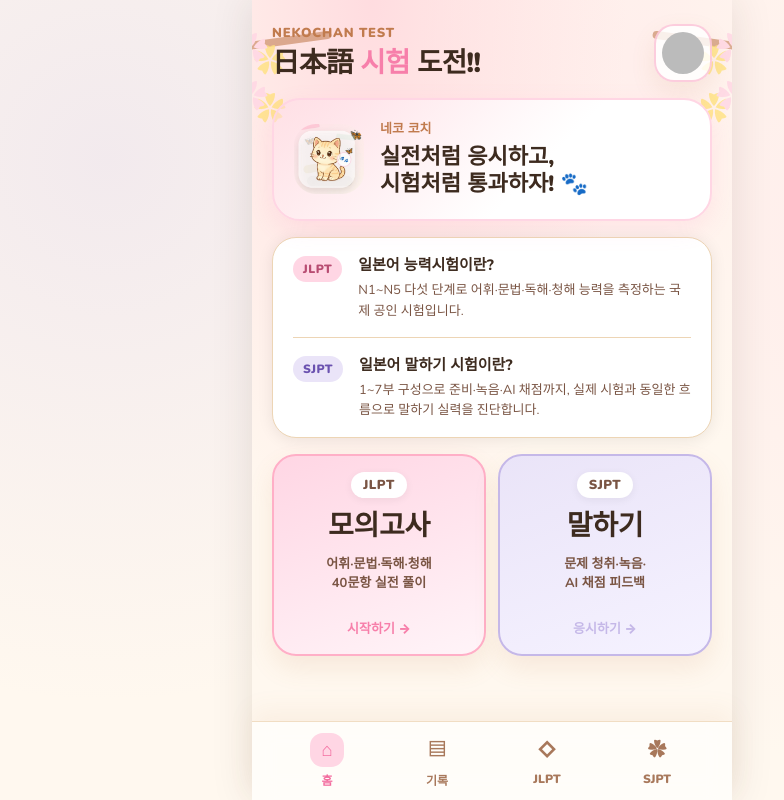
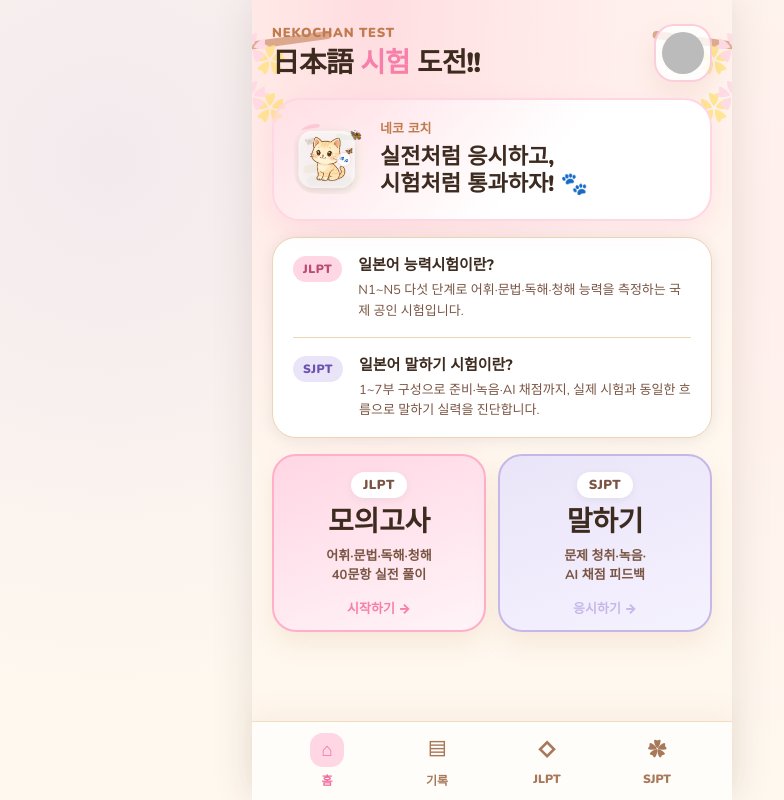
Before and after one commit to Taeyeong-yoon/GPT, a React (Vite) app: page / in a window 1280 px wide. Shown: the whole page, without its empty margins (148-932 px from the left). Built offline with nearby package versions, Linux system fonts and the light colour scheme; no server answers; the database is empty; sample sign-in values are in the browser's storage.

Commit message:
fix: 진입카드 높이 축소, 시작하기/응시하기 텍스트 위로

```diff
--- a/src/index.css
+++ b/src/index.css
@@ -806,12 +806,12 @@ img { max-width: 100%; display: block; }
 }
 
 .home-screen .entry-card {
-  min-height: 202px;
+  min-height: 160px;
   align-items: center;
   flex-direction: column;
   text-align: center;
-  gap: var(--sp-3);
-  padding: var(--sp-4);
+  gap: var(--sp-2);
+  padding: var(--sp-4) var(--sp-4) var(--sp-3);
   border: 0;
   border-radius: 24px;
   box-shadow: 0 12px 26px rgba(193, 123, 78, 0.12);
@@ -864,7 +864,7 @@ img { max-width: 100%; display: block; }
   font-weight: var(--fw-bold);
 }
 .home-screen .entry-card__arrow {
-  margin: auto 0 0;
+  margin: var(--sp-1) 0 0;
   color: var(--pink-d);
   font-size: var(--fs-sm);
   font-weight: var(--fw-black);
@@ -1426,8 +1426,8 @@ img { max-width: 100%; display: block; }
   }
   .home-screen .home__entries { gap: var(--sp-2); }
   .home-screen .entry-card {
-    min-height: 184px;
-    padding: var(--sp-3);
+    min-height: 148px;
+    padding: var(--sp-3) var(--sp-3) var(--sp-2);
     border-radius: 20px;
   }
   .home-screen .entry-card__title { font-size: var(--fs-xl); }
```
